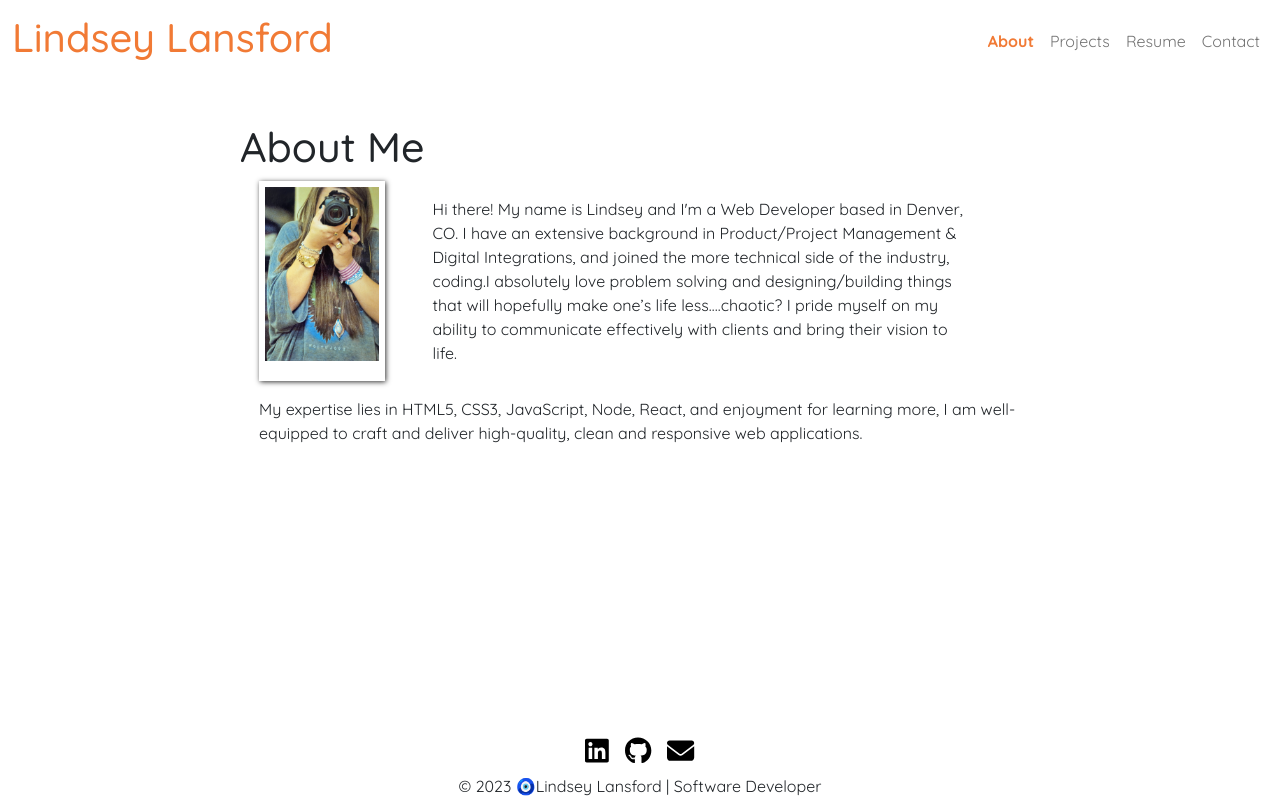
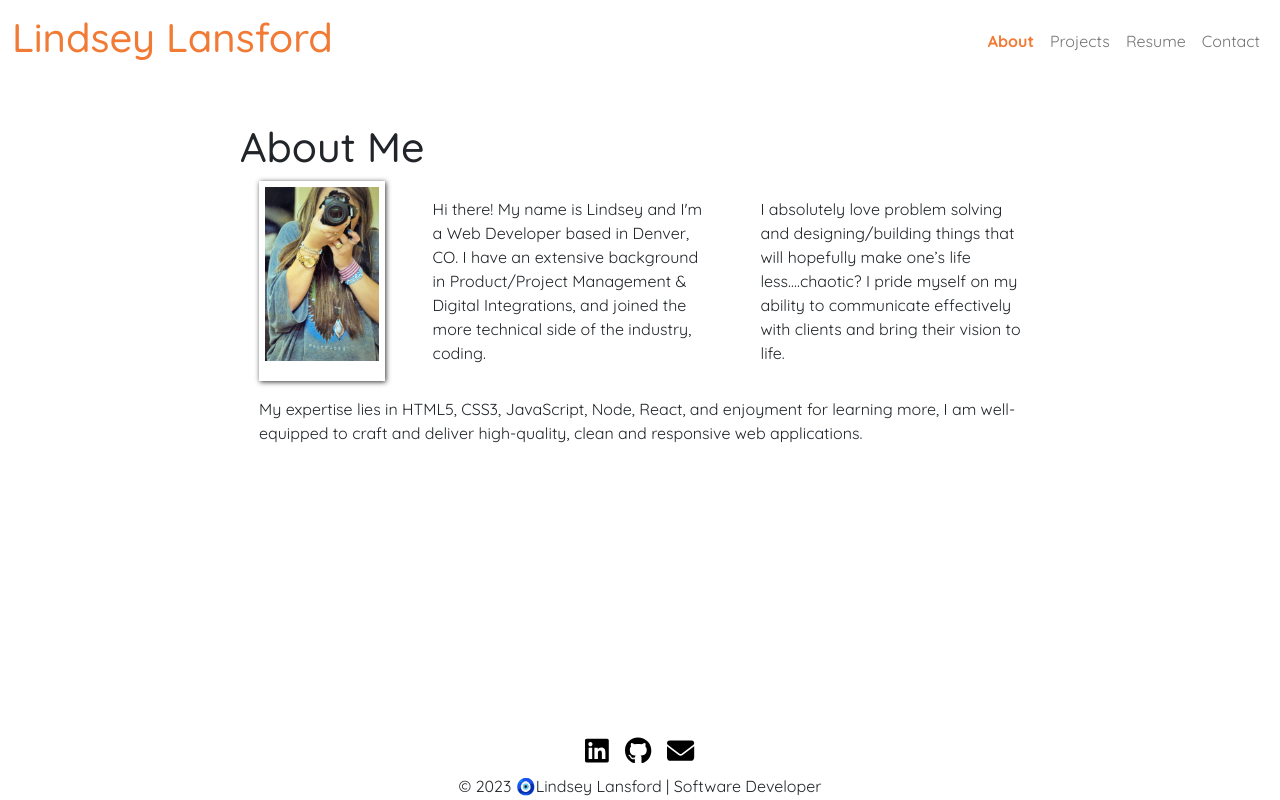
Before and after one commit to lindsey-lansford/react-portfolio, a React (Create React App) app: page /react-portfolio/about in a window 1280 px wide. Built offline with nearby package versions, Linux system fonts and the light colour scheme; what react-animations would draw is missing.

Commit message:
fixing format

```diff
--- a/src/pages/About.js
+++ b/src/pages/About.js
@@ -37,13 +37,12 @@ const About = () => {
               Denver, CO. I have an extensive background in Product/Project
               Management & Digital Integrations, and joined the more technical
             side of the industry, coding.</span>
-            <span>I absolutely love problem solving and designing/building things that
+          </Box>
+          <Box>
+          <span>I absolutely love problem solving and designing/building things that
             will hopefully make one’s life less….chaotic? I pride myself on my
             ability to communicate effectively with clients and bring their
             vision to life.</span>
-          </Box>
-          <Box>
-
           </Box>
         </Stack>
         <Stack
```
